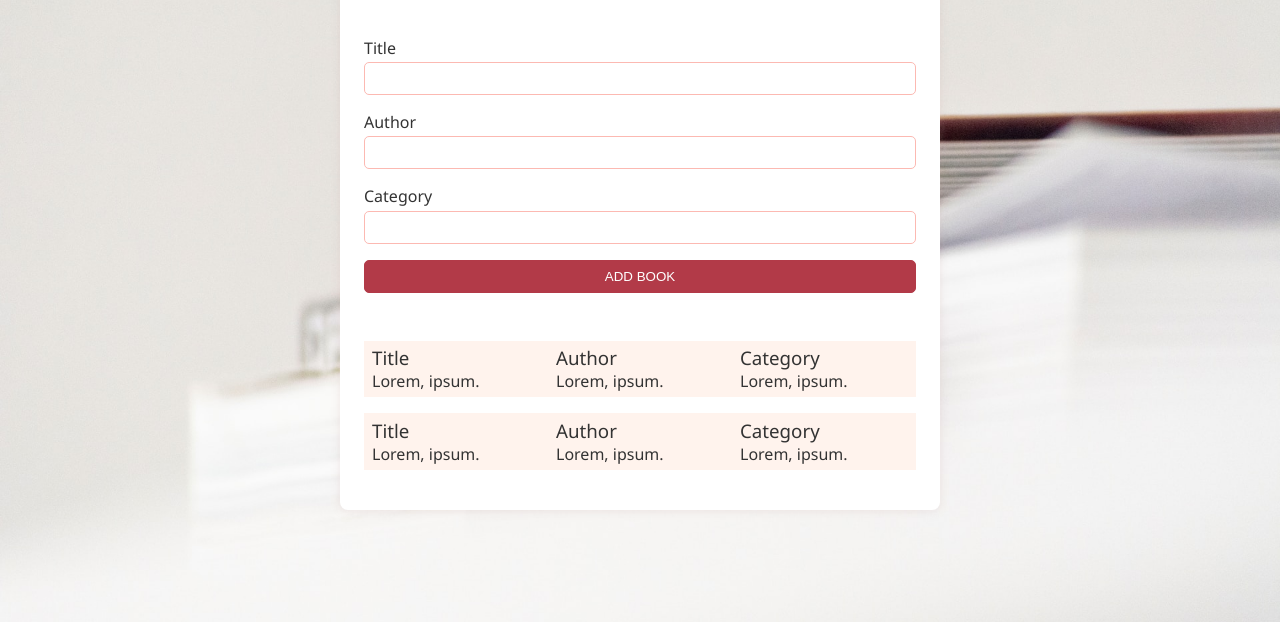
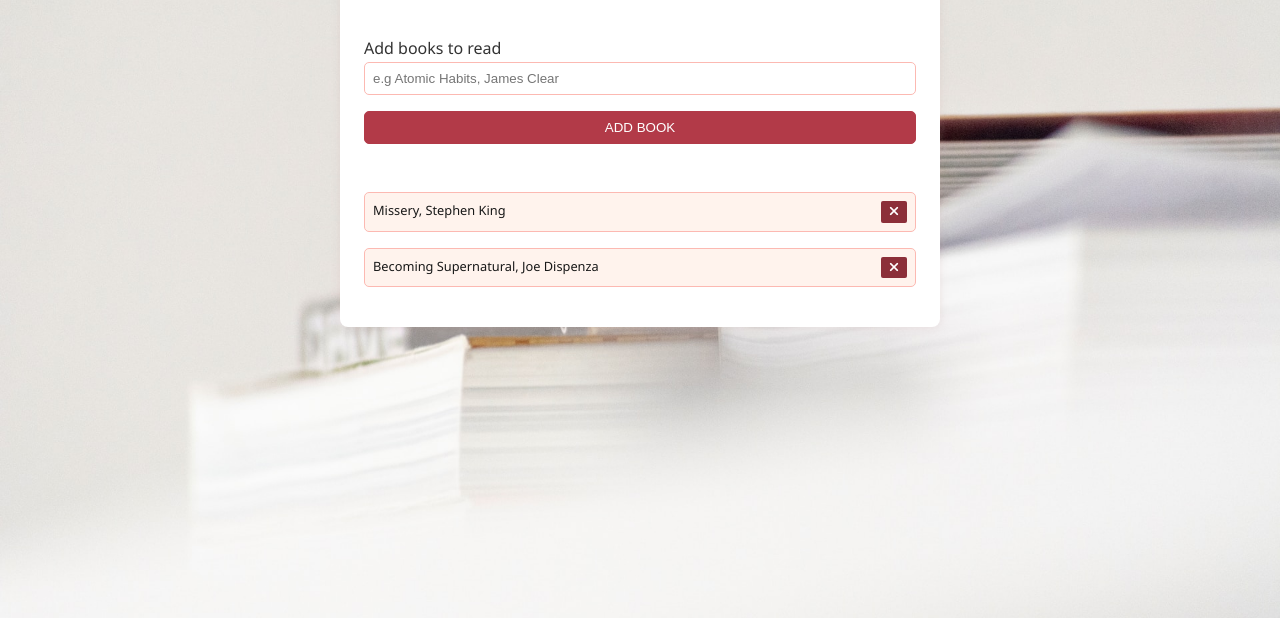
Before and after one commit to elena-brd/book-list, a plain HTML site: page index.html in a window 1280 px wide. Shown: the part 182-804 px from the top of the page. Drawn offline with Linux system fonts and the light colour scheme.

Commit message:
changes commit

```diff
--- a/css/style.css
+++ b/css/style.css
@@ -4,6 +4,14 @@
     box-sizing: border-box;
 }
 
+
+body {
+    font-family: 'Segoe UI', Tahoma, Geneva, Verdana, sans-serif;
+    background: url('../img/showcase-2.jpg') no-repeat center center/cover;
+    color: #181818;
+    height: 100vh;
+    padding: 0 2rem;
+}
 
 .btn {
     cursor: pointer;
@@ -26,13 +34,17 @@
     font-weight: 600;
 }
 
+.btn-delete {
+    cursor: pointer;
+    background: #8c2f39;
+    padding: 0.2rem 0.5rem;
+    border-radius: 2px;
+    border: none;
+    color: #fff;
+}
 
-body {
-    font-family: 'Segoe UI', Tahoma, Geneva, Verdana, sans-serif;
-    background: url('../img/showcase-2.jpg') no-repeat center center/cover;
-    color: #181818;
-    height: 100vh;
-    padding: 0 2rem;
+ul {
+    list-style: none;
 }
 
 .container {
@@ -85,23 +97,13 @@ body {
     border: 1.8px solid #8c2f39;
 }
 
-.book-list {
-    display: grid;
-    grid-template-columns: repeat(3, 1fr);
+.books li {
+    display: flex;
+    justify-content: space-between;
+    background: #fff3ed;
+    border: 1px solid #fcb9b2;
+    border-radius: 5px;
+    margin: 1rem 0;
+    padding: 0.5rem;
+    font-size: 0.8rem;
 }
-
-.book-list h3 {
-    font-weight: 500;
-}
-
-.info div {
-    padding: 0.3rem;
-    margin: 1rem 0;
-    background: #fff3ed;
-    color: #333;
-    padding-left: 0.5rem;
-}
-
-/* .info {
-    margin: 1rem 0;
-} */
--- a/index.html
+++ b/index.html
@@ -18,66 +18,40 @@
             <section class="form-container">
                 <form id="form-input">
                     <div class="form-control">
-                        <label for="title">Title</label>
-                        <input type="text" id="title">
+                        <label for="book-info">Add books to read</label>
+                        <input type="text" id="book-info" placeholder="e.g Atomic Habits, James Clear">
                     </div>
-                    <div class="form-control">
+                    <!-- <div class="form-control">
                         <label for="author">Author</label>
                         <input type="text" id="author">
                     </div>
                     <div class="form-control">
                         <label for="category">Category</label>
                         <input type="text" id="category">
-                    </div>
+                    </div> -->
                     <button type="submit" class="btn btn-submit">Add Book</button>
                 </form>
             </section>
 
-            <section class="book-list">
-                <div class="title-info info">
-                    <div>
-                        <h3>Title</h3>
-                        <p>Lorem, ipsum.</p>
-                    </div>
-                    <div>
-                        <h3>Title</h3>
-                        <p>Lorem, ipsum.</p>
-                    </div>
+            <section class="book-container">
+                <ul id="book-list" class="books">
+                    <li>
+                        Missery, Stephen King
+                        <button class="remove-item btn-link text-red btn-delete">
+                            <i class="fa-solid fa-xmark"></i>
+                        </button>
+                    </li>
+                    <li>
+                        Becoming Supernatural, Joe Dispenza
+                        <button class="remove-item btn-link text-red btn-delete">
+                            <i class="fa-solid fa-xmark"></i>
+                        </button>
+                    </li>
+                </ul>
 
-
-                </div>
-                <div class="author-info info">
-                    <div>
-                        <h3>Author</h3>
-                        <p>Lorem, ipsum.</p>
-                    </div>
-                    <div>
-                        <h3>Author</h3>
-                        <p>Lorem, ipsum.</p>
-                    </div>
-                </div>
-                <div class="category-info info">
-                    <div>
-                        <h3>Category</h3>
-                        <p>Lorem, ipsum.</p>
-                    </div>
-                    <div>
-                        <h3>Category</h3>
-                        <p>Lorem, ipsum.</p>
-                    </div>
-                </div>
             </section>
         </div>
 
-        <!-- <div class="card-image">
-            <div class="img-1">
-                <img src="./img/showcase.jpg" alt="">
-            </div>
-            <div class="img-2">
-                <img src="./img/showcase-6.jpg" alt="">
-            </div>
-
-        </div> -->
     </div>
 
 
--- a/js/main.js
+++ b/js/main.js
@@ -0,0 +1,47 @@
+const form = document.getElementById('form-input');
+const formInput = document.getElementById('book-info');
+const bookList = document.getElementById('book-list');
+
+function addBooks(e) {
+    e.preventDefault()
+
+    const newItem = formInput.value;
+
+    if (newItem === '') {
+        alert('Please add a book')
+    } else {
+        createBookItem(newItem)
+    }
+
+    formInput.value = '';
+
+}
+
+
+function createBookItem(item) {
+    const li = document.createElement('li');
+    li.appendChild(document.createTextNode(item));
+    bookList.appendChild(li);
+
+    const btn = deleteBtn('remove-item btn-link text-red btn-delete');
+    li.appendChild(btn)
+}
+
+function deleteBtn(classes) {
+    const button = document.createElement('button');
+    button.className = classes;
+
+    const icon = createIcon('fa-solid fa-xmark');
+    button.appendChild(icon)
+
+    return button;
+}
+
+function createIcon(classes) {
+    const icon = document.createElement('i');
+    icon.className = classes;
+
+    return icon;
+}
+
+form.addEventListener('submit', addBooks);
```
